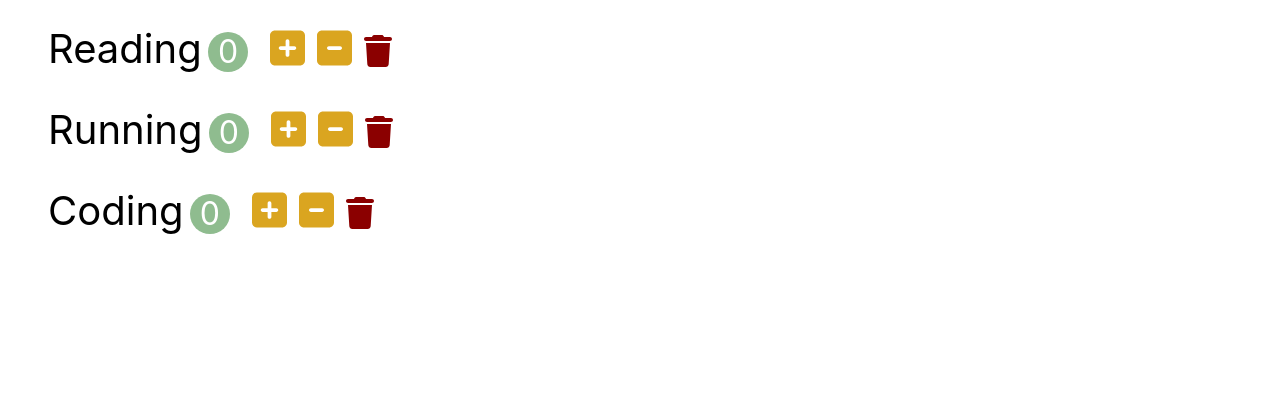
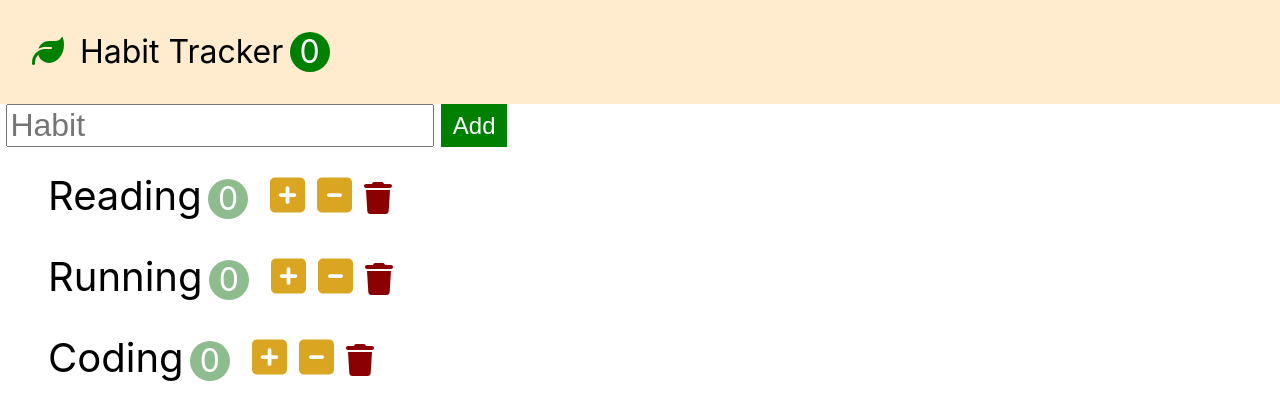
Before and after one commit to iamyujinwon/habit-tracker, a React (Create React App) app: page / in a window 1280 px wide. Shown: the top 420 px of the page. Built offline with nearby package versions, Linux system fonts and the light colour scheme.

Commit message:
add navbar and add button

```diff
--- a/src/App.css
+++ b/src/App.css
@@ -1,7 +1,54 @@
+* {
+  box-sizing: border-box;
+}
+
 button {
   outline: none;
   border: 0;
   cursor: pointer;
+}
+
+.navbar {
+  font-size: 2rem;
+  padding: 1em;
+  background-color: blanchedalmond;
+}
+
+.navbar-logo {
+  color: green;
+  margin-right: 0.5em;
+}
+
+.navbar-count {
+  display: inline-block;
+  text-align: center;
+  font-size: 2rem;
+  width: 2.5rem;
+  height: 2.5rem;
+  line-height: 2.5rem;
+  margin-left: 0.2em;
+  background-color: green;
+  color: white;
+  border-radius: 50%;
+}
+
+form {
+  display: flex;
+  align-items: center;
+}
+
+.add-input {
+  font-size: 2rem;
+  margin-right: 0.2em;
+  margin-left: 0.2em;
+}
+
+.add-button {
+  height: 100%;
+  font-size: 1.5rem;
+  padding: 0.3em 0.5em;
+  background-color: green;
+  color: white;
 }
 
 .habit {
--- a/src/app.jsx
+++ b/src/app.jsx
@@ -1,8 +1,58 @@
+import { Component } from "react";
 import "./app.css";
 import Habits from "./components/habits";
+import Navbar from "./components/navbar";
 
-function App() {
-  return <Habits />;
+class App extends Component {
+  state = {
+    habits: [
+      { id: 1, name: "Reading", count: 0 },
+      { id: 2, name: "Running", count: 0 },
+      { id: 3, name: "Coding", count: 0 },
+    ],
+  };
+
+  handleIncrement = (habit) => {
+    const habits = [...this.state.habits]; //this.state.habits
+    const index = habits.indexOf(habit);
+    habits[index].count++;
+    this.setState({ habits });
+  };
+
+  handleDecrement = (habit) => {
+    const habits = [...this.state.habits];
+    const index = habits.indexOf(habit);
+    const count = habits[index].count - 1;
+    habits[index].count = count < 0 ? 0 : count;
+    this.setState({ habits });
+  };
+
+  handleDelete = (habit) => {
+    const filtered = this.state.habits.filter((item) => item.id !== habit.id);
+    this.setState({ habits: filtered });
+  };
+
+  handleAdd = (name) => {
+    const habits = [...this.state.habits, { id: Date.now(), name, count: 0 }];
+    this.setState({ habits });
+  };
+
+  render() {
+    return (
+      <>
+        <Navbar
+          totalCount={this.state.habits.filter((item) => item.count > 0).length}
+        />
+        <Habits
+          habits={this.state.habits}
+          onIncrement={this.handleIncrement}
+          onDecrement={this.handleDecrement}
+          onDelete={this.handleDelete}
+          onAdd={this.handleAdd}
+        />
+      </>
+    );
+  }
 }
 
 export default App;
--- /dev/null
+++ b/src/components/habitAddForm.jsx
@@ -0,0 +1,28 @@
+import React, { Component } from "react";
+
+class HabitAddForm extends Component {
+  formReft = React.createRef();
+  inputRef = React.createRef();
+
+  onSubmit = (event) => {
+    event.preventDefault();
+    const name = this.inputRef.current.value;
+    name && this.props.onAdd(name);
+    this.formReft.current.reset();
+  };
+  render() {
+    return (
+      <form ref={this.formReft} className="add-form" onSubmit={this.onSubmit}>
+        <input
+          ref={this.inputRef}
+          type="text"
+          className="add-input"
+          placeholder="Habit"
+        />
+        <button className="add-button">Add</button>
+      </form>
+    );
+  }
+}
+
+export default HabitAddForm;
--- a/src/components/habits.jsx
+++ b/src/components/habits.jsx
@@ -1,48 +1,24 @@
 import React, { Component } from "react";
 import Habit from "./habit";
+import HabitAddForm from "./habitAddForm";
 
 class Habits extends Component {
-  state = {
-    habits: [
-      { id: 1, name: "Reading", count: 0 },
-      { id: 2, name: "Running", count: 0 },
-      { id: 3, name: "Coding", count: 0 },
-    ],
-  };
-
-  handleIncrement = (habit) => {
-    const habits = [...this.state.habits]; //this.state.habits
-    const index = habits.indexOf(habit);
-    habits[index].count++;
-    this.setState({ habits });
-  };
-
-  handleDecrement = (habit) => {
-    const habits = [...this.state.habits];
-    const index = habits.indexOf(habit);
-    const count = habits[index].count - 1;
-    habits[index].count = count < 0 ? 0 : count;
-    this.setState({ habits });
-  };
-
-  handleDelete = (habit) => {
-    const filtered = this.state.habits.filter((item) => item.id !== habit.id);
-    this.setState({ habits: filtered });
-  };
-
   render() {
     return (
+      <>
+        <HabitAddForm onAdd={this.props.onAdd} />
         <ul>
-        {this.state.habits.map((habit) => (
+          {this.props.habits.map((habit) => (
             <Habit
               key={habit.id}
               habit={habit}
-            onIncrement={this.handleIncrement}
-            onDecrement={this.handleDecrement}
-            onDelete={this.handleDelete}
+              onIncrement={this.props.onIncrement}
+              onDecrement={this.props.onDecrement}
+              onDelete={this.props.onDelete}
             />
           ))}
         </ul>
+      </>
     );
   }
 }
--- /dev/null
+++ b/src/components/navbar.jsx
@@ -0,0 +1,15 @@
+import React, { Component } from "react";
+
+class Navbar extends Component {
+  render() {
+    return (
+      <nav className="navbar">
+        <i className="navbar-logo fas fa-leaf"></i>
+        <span>Habit Tracker</span>
+        <span className="navbar-count">{this.props.totalCount}</span>
+      </nav>
+    );
+  }
+}
+
+export default Navbar;
```
Lines whose indentation alone changed are shown as unchanged.
